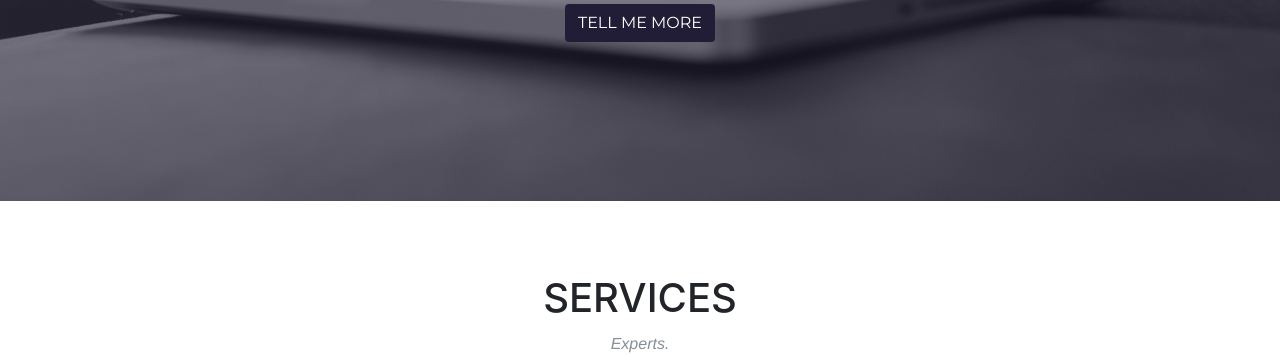
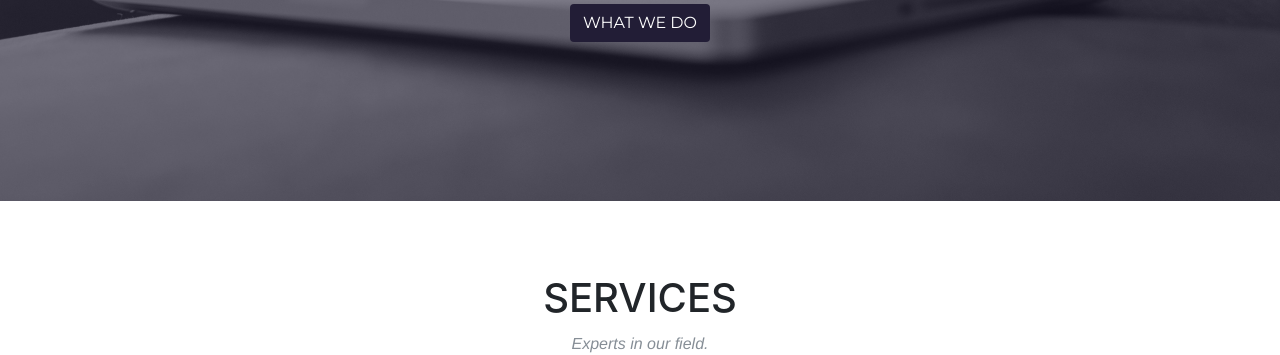
Before and after one commit to ravencrest/ravencrest.github.io, a website with bundled scripts: page index.html in a window 1280 px wide. Shown: the part 599-954 px from the top of the page. Built offline with nearby package versions, Linux system fonts and the light colour scheme; a web font is replaced by a local one.

Commit message:
Minor text changes

```diff
--- a/index.html
+++ b/index.html
@@ -62,7 +62,7 @@
       <div class="intro-lead-in">Ravencrest</div>
       <div class="intro-heading">Engineering</div>
 
-      <a class="btn btn-xl js-scroll-trigger" href="#services">Tell Me More</a>
+      <a class="btn btn-xl js-scroll-trigger" href="#services">What we do</a>
     </div>
   </div>
 </header>
@@ -73,7 +73,7 @@
     <div class="row">
       <div class="col-lg-12 text-center">
         <h2 class="section-heading">Services</h2>
-        <h3 class="section-subheading text-muted">Experts.</h3>
+        <h3 class="section-subheading text-muted">Experts in our field.</h3>
       </div>
     </div>
     <div class="row text-center">
```
